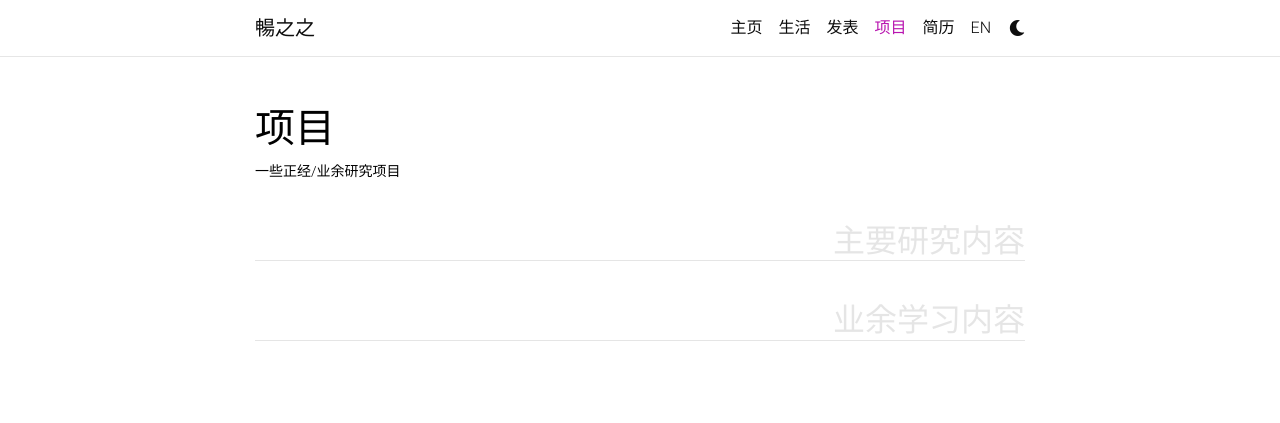
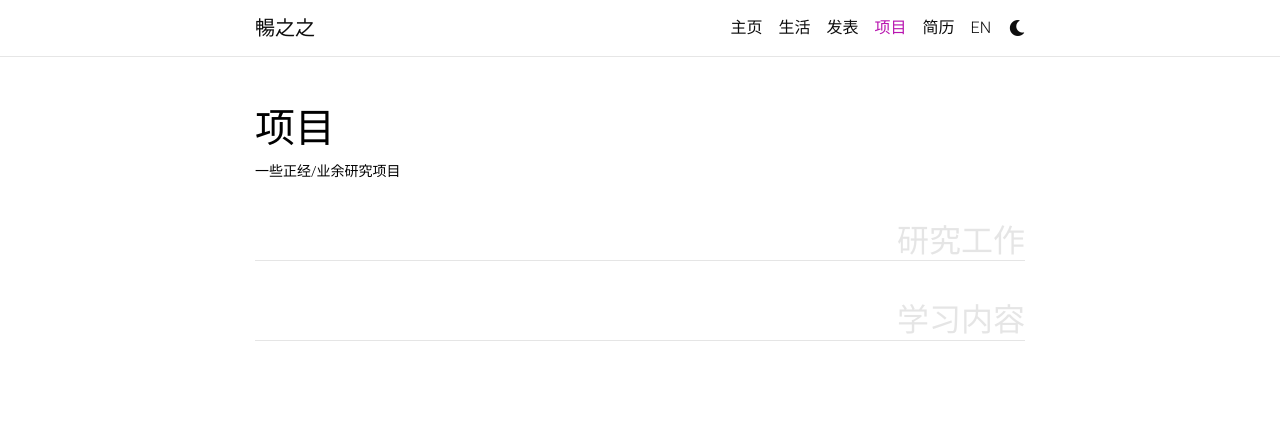
Before and after one commit to czz-naoc/czz-naoc.github.io, a Jekyll site: the page built from _pages/projects.md, in a window 1280 px wide. Shown: the top 423 px of the page. Built offline with Jekyll 4.4.1, drawn with Linux system fonts in a browser that asks for light colours; comment, search, counter and statistics services are not loaded; a style sheet for code colours, icons or effects is not loaded.

Commit message:
Update projects.md

```diff
--- a/_pages/projects.md
+++ b/_pages/projects.md
@@ -7,7 +7,7 @@ ref: reports
 description: 一些正经/业余研究项目
 nav: true
 nav_order: 2
-display_categories: [主要研究内容, 业余学习内容]
+display_categories: [研究工作, 学习内容]
 horizontal: false
 ---
 
```
